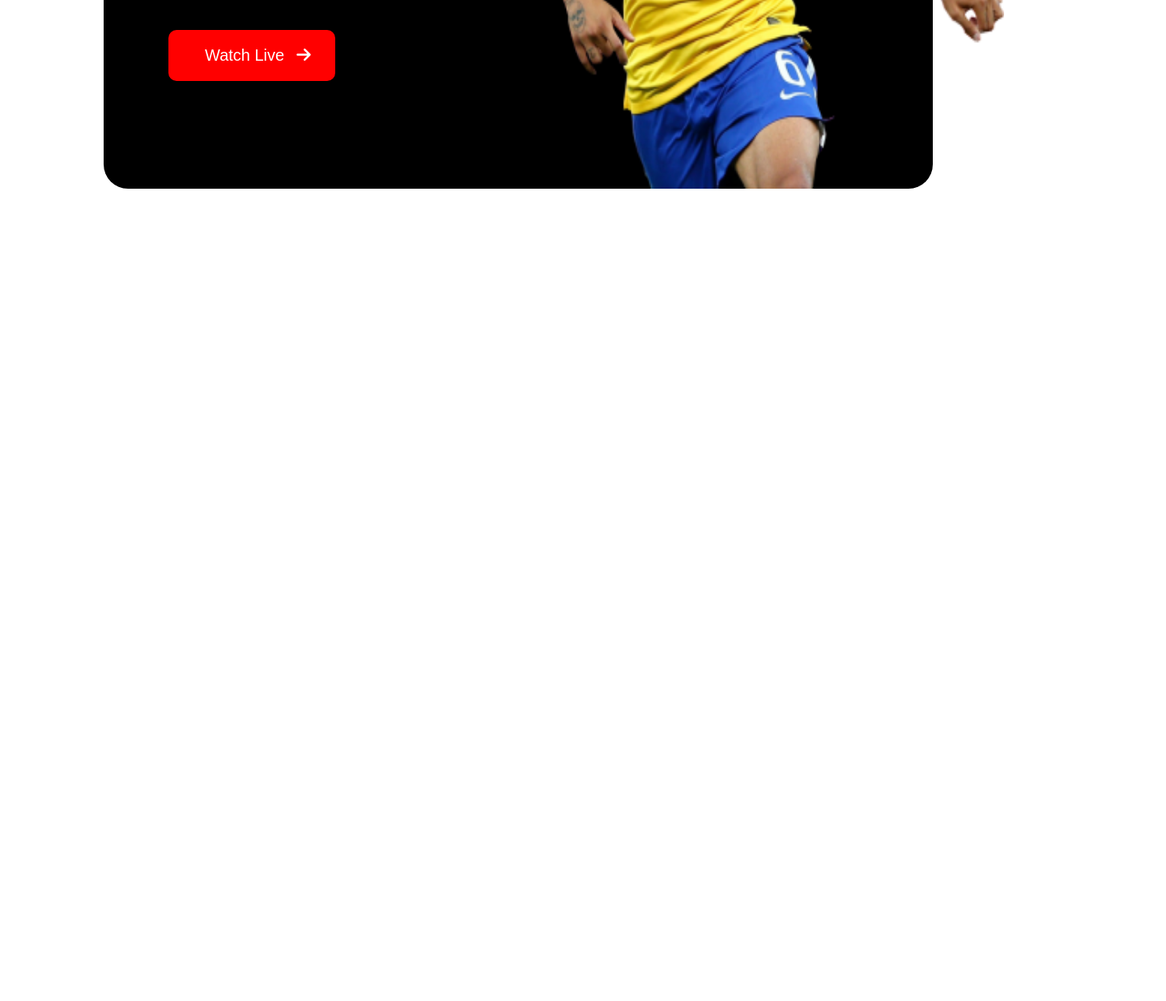
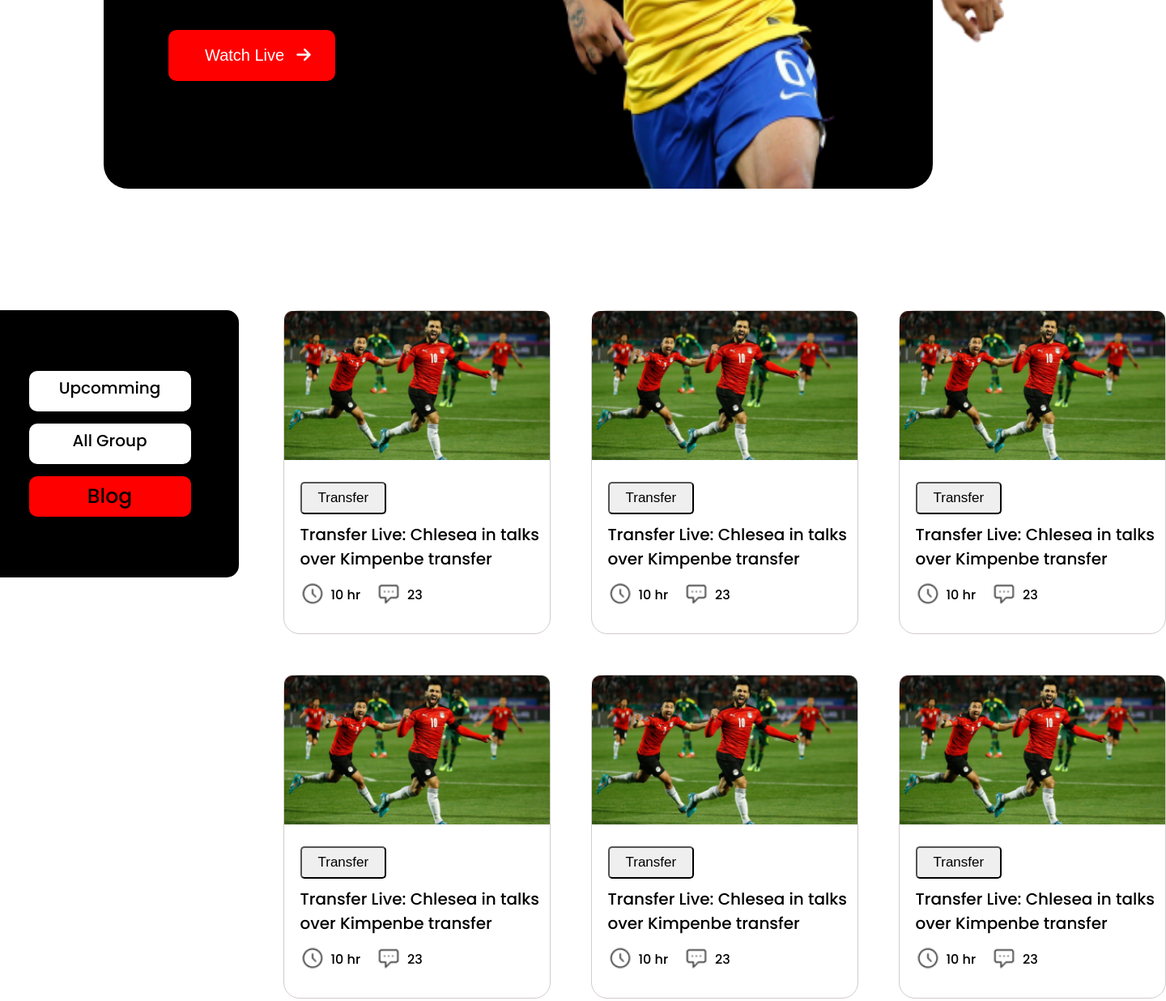
Before and after one commit to mamun2840/World-cup, a plain HTML site: page index.html in a window 1280 px wide. Shown: the part 677-1913 px from the top of the page at 81% size, 1440 px wide, since content can reach past the window. Before the commit the page ends 917 px from the top, so only its background shows below. Drawn offline with Linux system fonts and the light colour scheme.

Commit message:
therteen

```diff
--- a/index.html
+++ b/index.html
@@ -34,7 +34,7 @@
             </div>
         </div>
     </header>
-    <!-- <section class="container-2">
+    <section class="container-2">
             <div class="main">
                 <div class="manu">
                     <nav>
@@ -151,6 +151,5 @@
 
             </div>
         </footer>
-    </section> -->
-</body>
+    </section>
 </html>
--- a/style.css
+++ b/style.css
@@ -234,6 +234,7 @@ footer h1{
     .top-banner {
         display: flex;
         flex-direction: column;
+
     }
     .banner-details {
         width: 80%;
```
